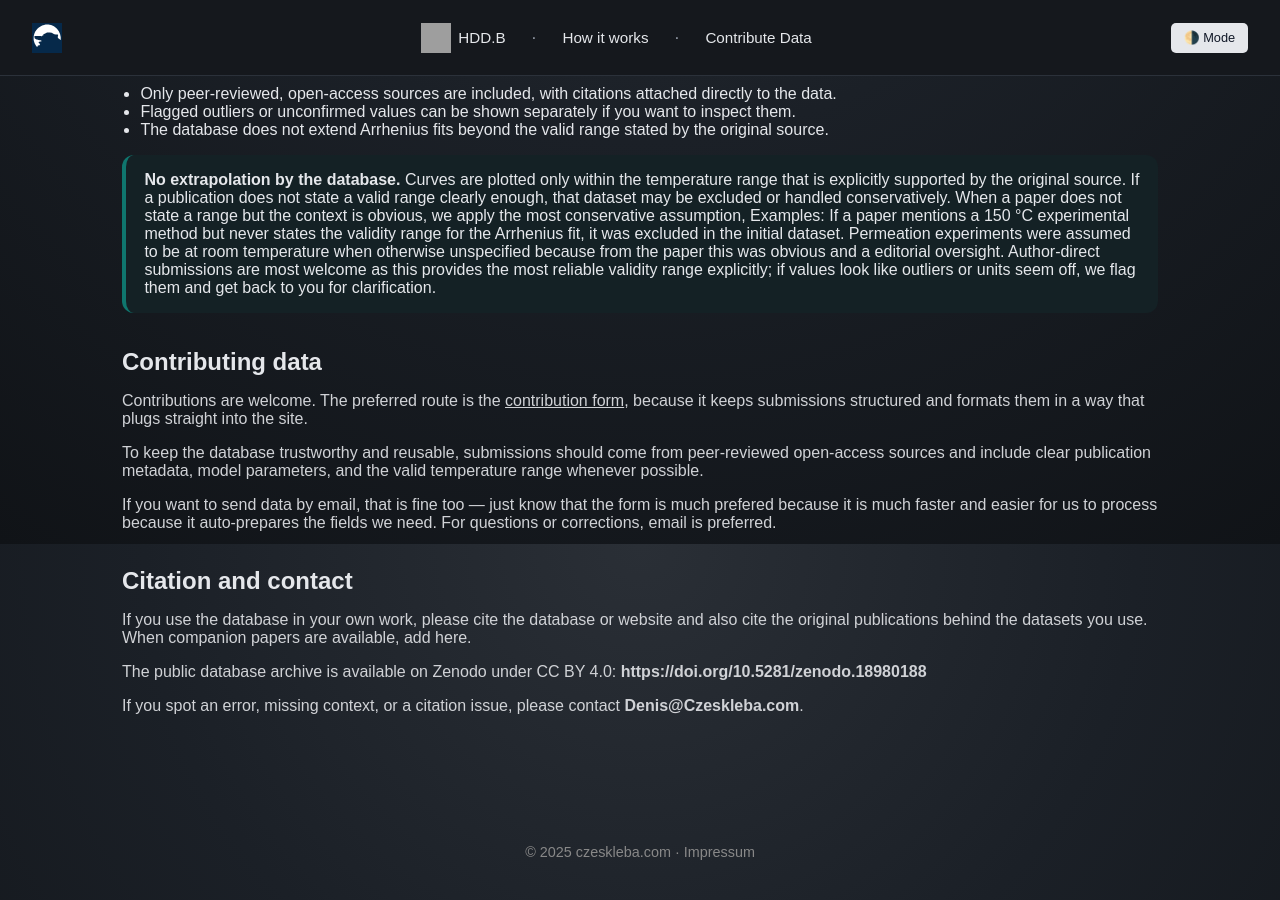
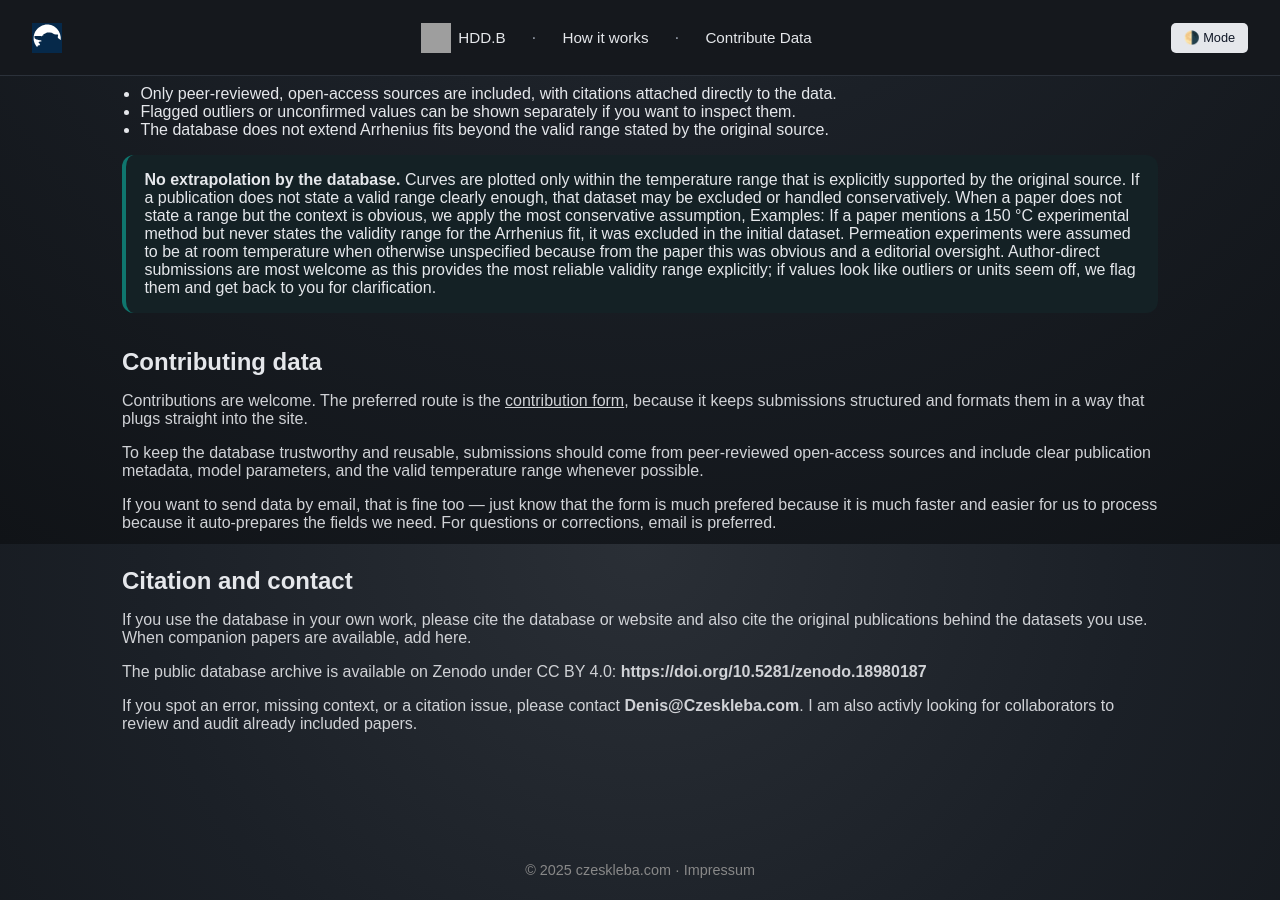
Before and after one commit to DenisCzeskleba/czeskleba.github.io, a Jekyll site: the page built from hdd/docs.md, in a window 1280 px wide and 900 px high, scrolled down 1256 px. Built offline with Jekyll 4.4.1, drawn with Linux system fonts in a browser that asks for light colours; grey boxes are pictures that could not be loaded.

Commit message:
fix: Update Zenodo DOI link and add collaboration request in documentation

```diff
--- a/hdd/docs.md
+++ b/hdd/docs.md
@@ -303,11 +303,11 @@ permalink: /hydrogen-diffusion-database/docs/
     </p>
     <p>
       The public database archive is available on Zenodo under CC BY 4.0:
-      <a class="hdd-docs-inline-link" href="https://doi.org/10.5281/zenodo.18980188">https://doi.org/10.5281/zenodo.18980188</a>
+      <a class="hdd-docs-inline-link" href="https://doi.org/10.5281/zenodo.18980187">https://doi.org/10.5281/zenodo.18980187</a>
     </p>
     <p>
       If you spot an error, missing context, or a citation issue, please contact
-      <a class="hdd-docs-inline-link" href="mailto:Denis@Czeskleba.com">Denis@Czeskleba.com</a>.
+      <a class="hdd-docs-inline-link" href="mailto:Denis@Czeskleba.com">Denis@Czeskleba.com</a>. I am also activly looking for collaborators to review and audit already included papers.
     </p>
   </section>
 </div>
```
